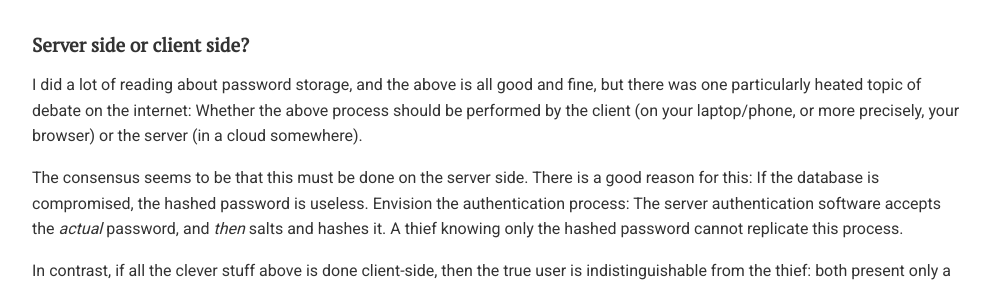
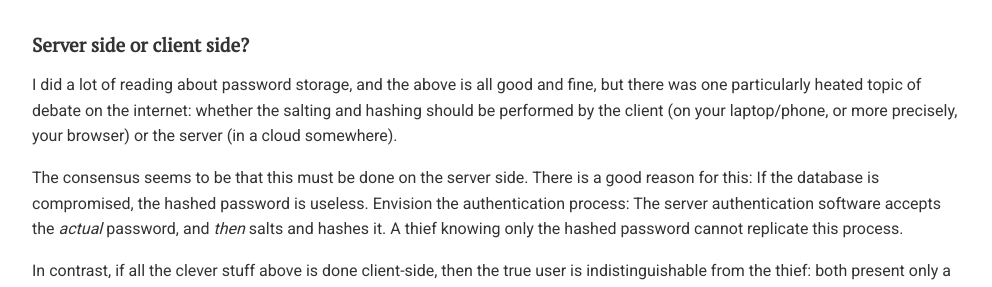
Before and after one commit to chatscrypt/chatscrypt.github.io, a Jekyll site: the page built from _posts/2019-12-25-zero-knowledge-security-chatscrypt-passwords.html, in a window 1280 px wide. Shown: the part 801-1088 px from the top of the page, without its empty margins (143-1135 px from the left). Built offline with Jekyll 4.4.1, drawn with Linux system fonts in a browser that asks for light colours; comment, search, counter and statistics services are not loaded.

Commit message:
Update 2019-12-25-zero-knowledge-security-chatscrypt-passwords.html

```diff
--- a/_posts/2019-12-25-zero-knowledge-security-chatscrypt-passwords.html
+++ b/_posts/2019-12-25-zero-knowledge-security-chatscrypt-passwords.html
@@ -19,7 +19,7 @@ Or: Why you can (as of about December 23, 2019) feel free to use a real password
 
 <h2>Server side or client side?</h2>
 
-I did a lot of reading about password storage, and the above is all good and fine, but there was one particularly heated topic of debate on the internet: Whether the above process should be performed by the client (on your laptop/phone, or more precisely, your browser) or the server (in a cloud somewhere).
+I did a lot of reading about password storage, and the above is all good and fine, but there was one particularly heated topic of debate on the internet: whether the salting and hashing should be performed by the client (on your laptop/phone, or more precisely, your browser) or the server (in a cloud somewhere).
 
 <p> The consensus seems to be that this must be done on the server side. There is a good reason for this: If the database is compromised, the hashed password is useless. Envision the authentication process: The server authentication software accepts the <i>actual</i> password, and <i>then</i> salts and hashes it. A thief knowing only the hashed password cannot replicate this process.
 
```
